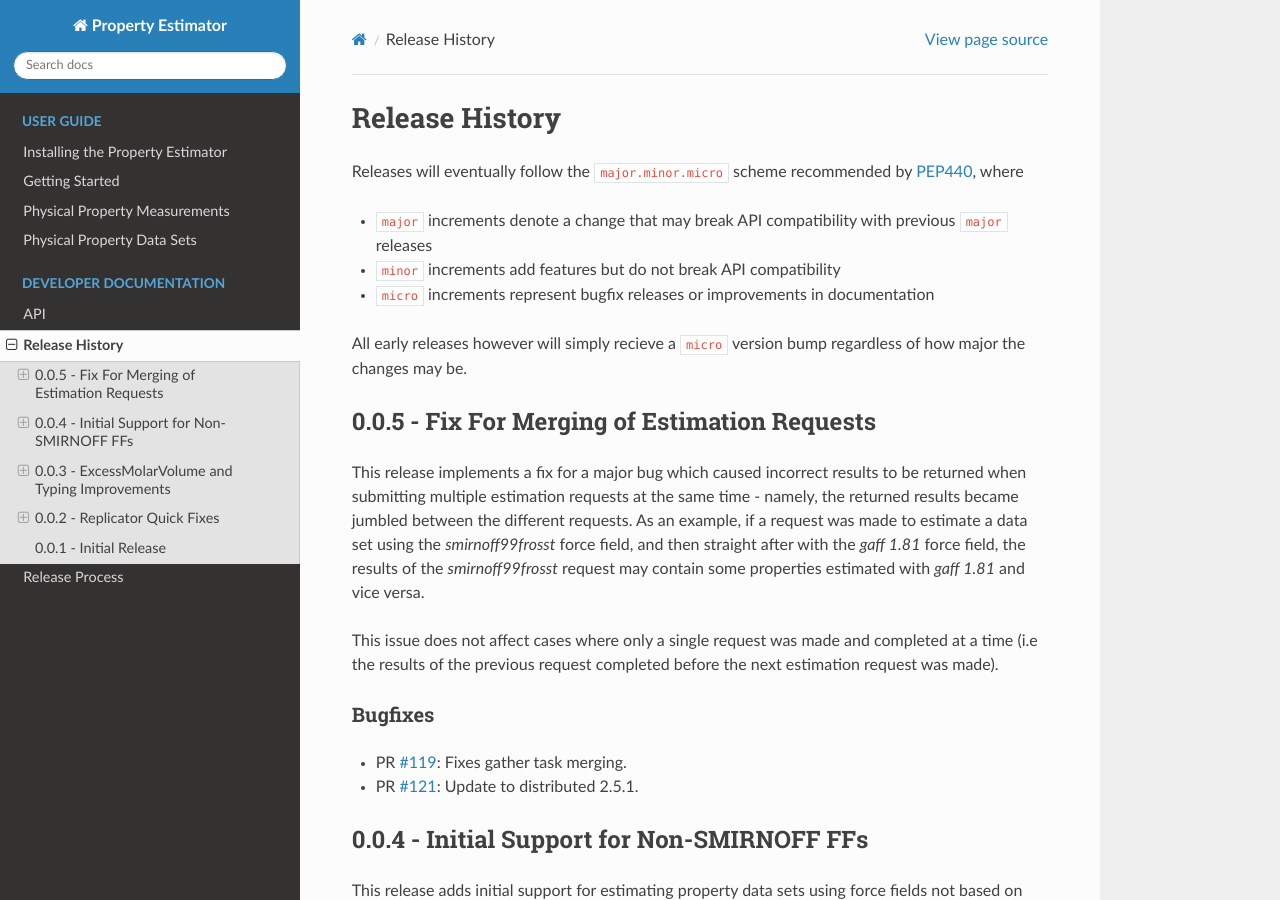
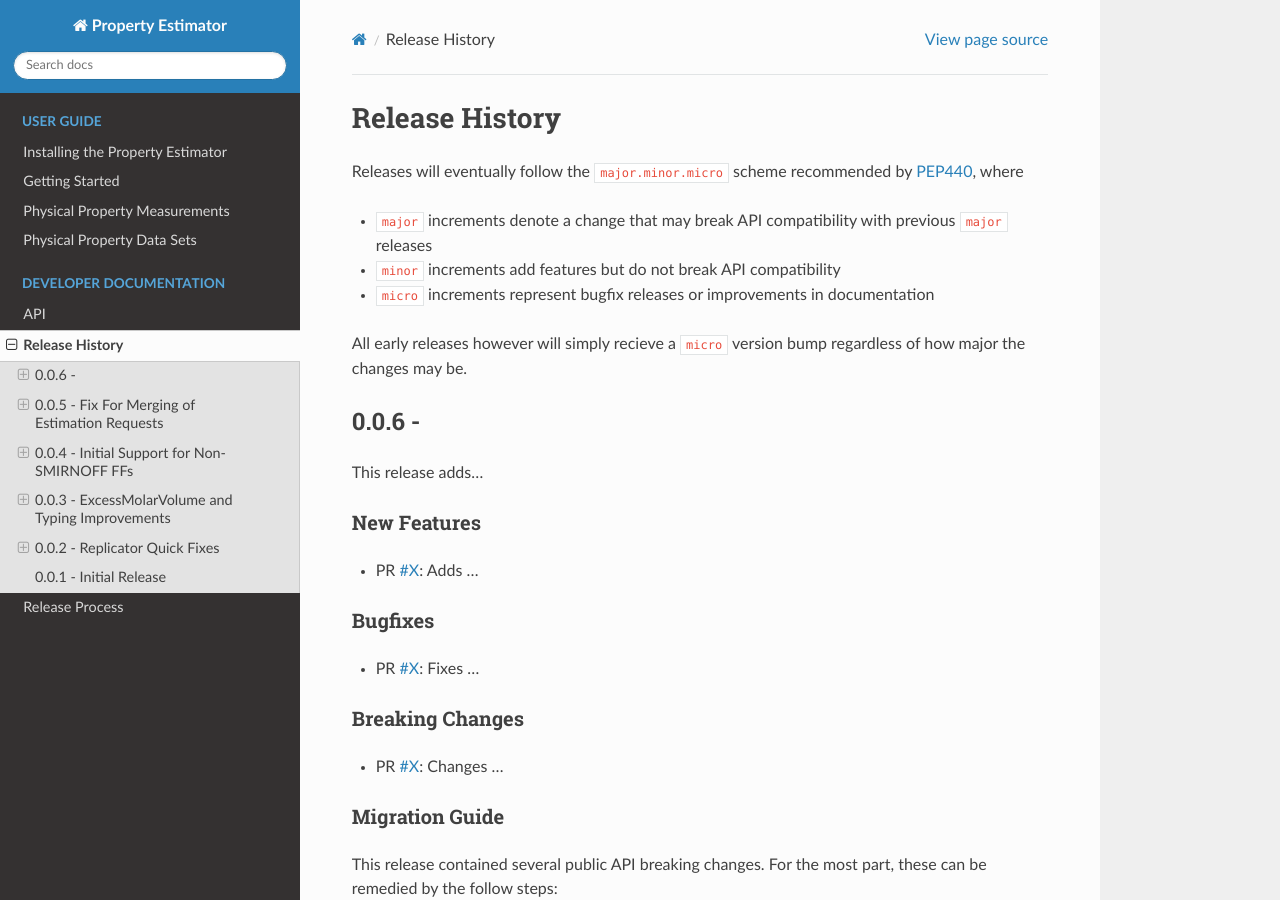
Before and after one commit to openforcefield/openff-evaluator, a Sphinx documentation site: the page built from docs/releasehistory.rst, in a window 1280 px wide and 900 px high. Built offline with Sphinx 7.4.7 and the Read the Docs theme 2.0.0, drawn with Linux system fonts in a browser that asks for light colours.

Commit message:
Update releasehistory.rst

```diff
--- a/docs/releasehistory.rst
+++ b/docs/releasehistory.rst
@@ -10,6 +10,35 @@ Releases will eventually follow the ``major.minor.micro`` scheme recommended by
 
 All early releases however will simply recieve a ``micro`` version bump regardless of
 how major the changes may be.
+
+0.0.6 -
+--------------------------------------------
+
+This release adds...
+
+New Features
+""""""""""""
+
+* PR `#X <https://github.com/openforcefield/propertyestimator/pull/X>`_: Adds ...
+
+Bugfixes
+""""""""
+
+* PR `#X <https://github.com/openforcefield/propertyestimator/pull/X>`_: Fixes ...
+
+Breaking Changes
+""""""""""""""""
+
+* PR `#X <https://github.com/openforcefield/propertyestimator/pull/X>`_: Changes ...
+
+Migration Guide
+"""""""""""""""
+
+This release contained several public API breaking changes. For the most part, these can be
+remedied by the follow steps:
+
+* ...
+
 
 0.0.5 - Fix For Merging of Estimation Requests
 ----------------------------------------------
```
